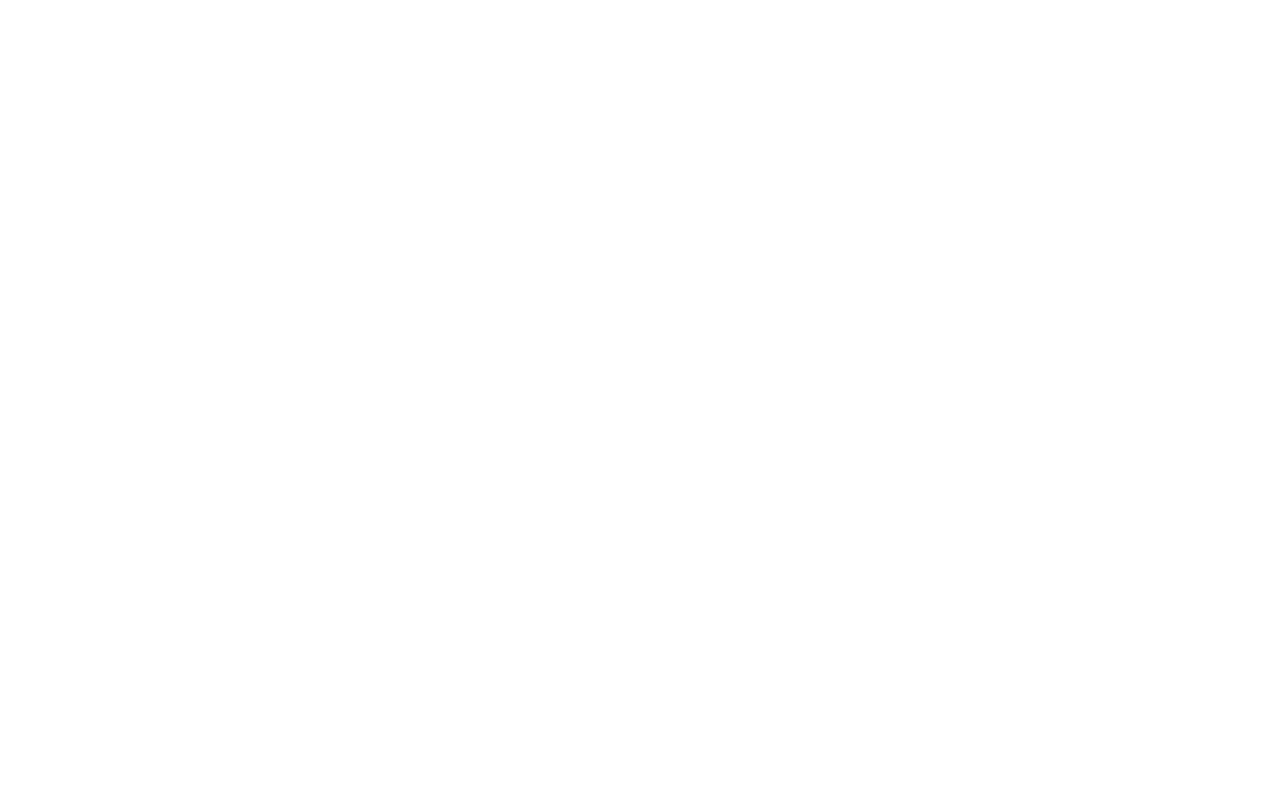
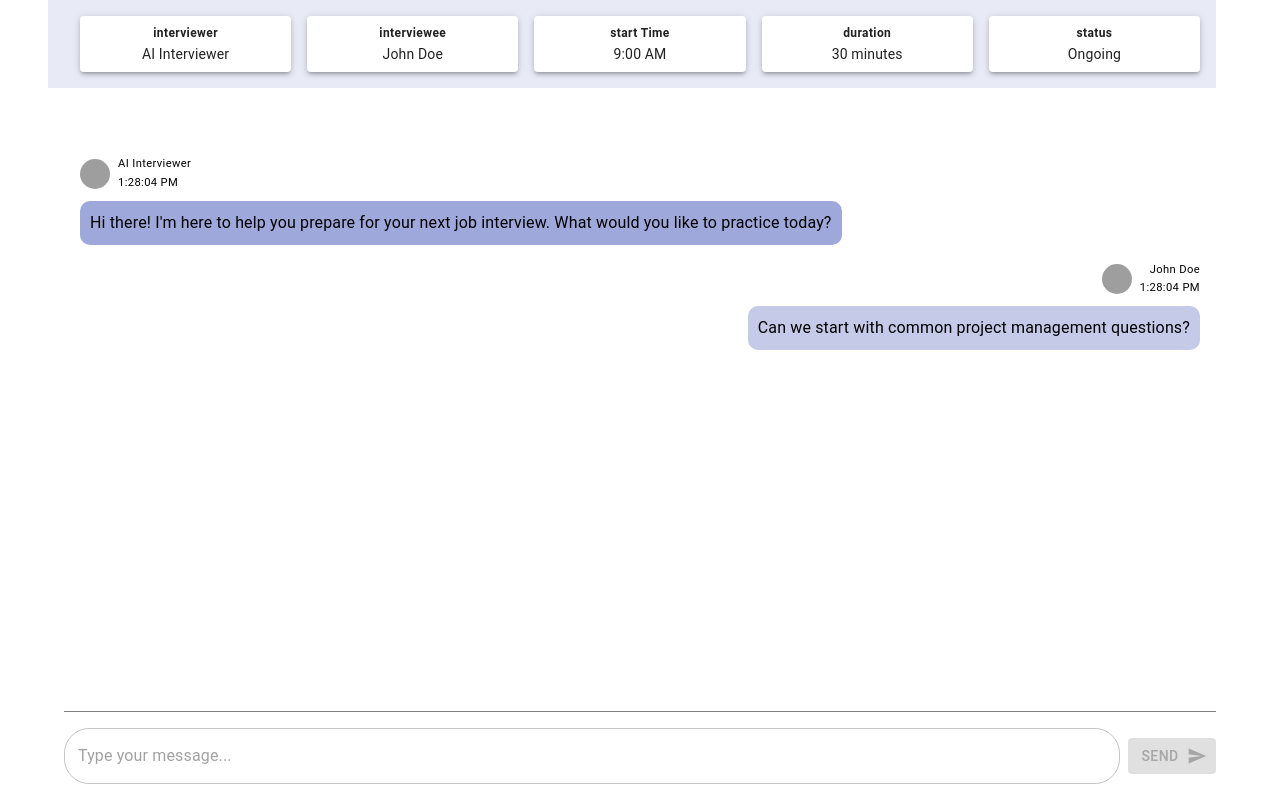
Before and after one commit to minhphan-rmit/aceresume, a React (Vite) app in the folder frontend/: page /mock-interview in a window 1280 px wide. Before the commit this address had no page. Built offline with nearby package versions, Linux system fonts and the light colour scheme; grey boxes are pictures that could not be loaded.

Commit message:
Mock Interview Structure

```diff
--- a/frontend/src/App.tsx
+++ b/frontend/src/App.tsx
@@ -6,6 +6,8 @@
 import SignupForm from './_auth/forms/SignupForm';
 import { Home } from './_root/pages';
 import RootLayout from './_root/RootLayout';
+import LandingPage from './_root/pages/landing-page/LandingPage';
+import MockInterview from './_root/pages/mock-interview/MockInterview';
 
 const App = () => {
   return (
@@ -18,6 +20,8 @@
         </Route>
 
         {/* private routes */}
+        <Route path="/mock-interview" element={<MockInterview />} />
+        <Route path="/landing-page" element={<LandingPage />} />
         <Route element={<RootLayout />}>
           <Route path="/home" element={<Home />} />
         </Route>
--- /dev/null
+++ b/frontend/src/_root/pages/mock-interview/Message.ts
@@ -0,0 +1,4 @@
+interface Message {
+    text: string;
+    sender: 'user' | 'ai';
+  }
--- /dev/null
+++ b/frontend/src/_root/pages/mock-interview/MockInterview.tsx
@@ -0,0 +1,107 @@
+import React, { useState, useEffect, useRef } from 'react';
+import { Box, Button, Container, TextField, List, ListItem, Typography, Avatar, Paper, Grid } from '@mui/material';
+import SendIcon from '@mui/icons-material/Send';
+import { indigo } from "@mui/material/colors";
+
+interface Message {
+  text: string;
+  sender: 'user' | 'ai';
+  name: string;
+  timestamp: string;
+}
+
+const userAvatar = "/path/to/userAvatar.jpg"; // Path to the user's avatar
+const interviewerAvatar = "/path/to/applicationLogo.jpg"; // Path to the application's logo (used for AI)
+
+const interviewDetails = {
+  interviewer: "AI Interviewer",
+  interviewee: "John Doe",
+  startTime: "9:00 AM",
+  duration: "30 minutes",
+  status: "Ongoing"
+};
+
+const MockInterview = () => {
+    const [messages, setMessages] = useState<Message[]>([
+        { text: "Hi there! I'm here to help you prepare for your next job interview. What would you like to practice today?", sender: 'ai', name: "AI Interviewer", timestamp: new Date().toLocaleTimeString() },
+        { text: "Can we start with common project management questions?", sender: 'user', name: "John Doe", timestamp: new Date().toLocaleTimeString() },
+    ]);
+    const [inputText, setInputText] = useState('');
+    const messagesEndRef = useRef<null | HTMLDivElement>(null);
+
+    const handleSendMessage = () => {
+        if (inputText.trim() !== '') {
+            const newUserMessage: Message = { text: inputText, sender: 'user', name: "John Doe", timestamp: new Date().toLocaleTimeString() };
+            setMessages(messages => [...messages, newUserMessage]);
+            setInputText('');
+
+            setTimeout(() => {
+                const newAIMessage: Message = { text: "Great! Let's discuss how you would handle a project where the requirements are frequently changing.", sender: 'ai', name: "AI Interviewer", timestamp: new Date().toLocaleTimeString() };
+                setMessages(messages => [...messages, newAIMessage]);
+            }, 1000);
+        }
+    };
+
+    const handleInputChange = (event: React.ChangeEvent<HTMLInputElement>) => {
+        setInputText(event.target.value);
+    };
+
+    const handleKeyPress = (event: React.KeyboardEvent) => {
+        if (event.key === 'Enter') {
+            handleSendMessage();
+            event.preventDefault();
+        }
+    };
+
+    useEffect(() => {
+        messagesEndRef.current?.scrollIntoView({ behavior: 'smooth' });
+    }, [messages]);
+
+    return (
+        <Container sx={{ height: '100vh', display: 'flex', flexDirection: 'column', justifyContent: 'space-between' }}>
+            <Grid container spacing={2} sx={{ p: 2, backgroundColor: indigo[50] }}>
+                {Object.entries(interviewDetails).map(([key, value]) => (
+                    <Grid item xs key={key}>
+                        <Paper elevation={3} sx={{ padding: 1, textAlign: 'center' }}>
+                            <Typography variant="caption" sx={{ display: 'block', fontWeight: 'bold' }}>{key.replace(/([A-Z])/g, ' $1').trim()}</Typography>
+                            <Typography variant="body2">{value}</Typography>
+                        </Paper>
+                    </Grid>
+                ))}
+            </Grid>
+            <List sx={{ overflow: 'auto', flexGrow: 1, maxHeight: '65%', '&::-webkit-scrollbar': { width: 6 }, '&::-webkit-scrollbar-thumb': { backgroundColor: indigo[300] } }}>
+                {messages.map((message, index) => (
+                    <ListItem key={index} sx={{ display: 'flex', flexDirection: 'column', alignItems: message.sender === 'user' ? 'flex-end' : 'flex-start' }}>
+                        <Box sx={{ display: 'flex', flexDirection: 'row', alignItems: 'center', gap: 1 }}>
+                            <Avatar src={message.sender === 'user' ? userAvatar : interviewerAvatar} sx={{ width: 30, height: 30 }} />
+                            <Box sx={{ display: 'flex', flexDirection: 'column', alignItems: message.sender === 'user' ? 'flex-end' : 'flex-start' }}>
+                                <Typography variant="caption" sx={{ fontSize: '0.7rem' }}>{message.name}</Typography>
+                                <Typography variant="caption" sx={{ fontSize: '0.7rem' }}>{message.timestamp}</Typography>
+                            </Box>
+                        </Box>
+                        <Typography variant="body1" sx={{ background: message.sender === 'user' ? indigo[100] : indigo[200], borderRadius: '10px', padding: '10px', wordWrap: 'break-word', mt: 1, maxWidth: '80%' }}>
+                            {message.text}
+                        </Typography>
+                    </ListItem>
+                ))}
+                <div ref={messagesEndRef} />
+            </List>
+            <Box sx={{ py: 2, borderTop: '1px solid gray', display: 'flex', alignItems: 'center' }}>
+                <TextField
+                    fullWidth
+                    variant="outlined"
+                    placeholder="Type your message..."
+                    value={inputText}
+                    onChange={handleInputChange}
+                    onKeyPress={handleKeyPress}
+                    sx={{ mr: 1, '& fieldset': { borderRadius: '25px' } }}
+                />
+                <Button variant="contained" onClick={handleSendMessage} endIcon={<SendIcon />} disabled={!inputText.trim()}>
+                    Send
+                </Button>
+            </Box>
+        </Container>
+    );
+};
+
+export default MockInterview;
```
